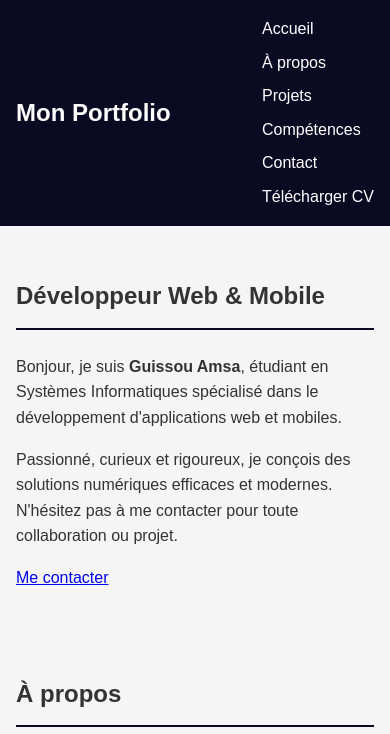
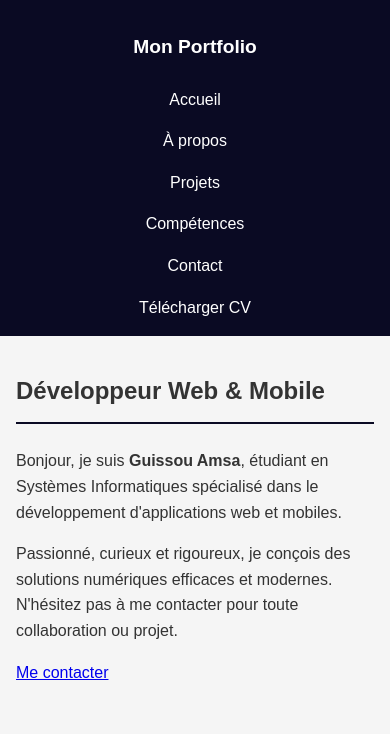
Before and after one commit to GUISSOU756/Portfolio, a plain HTML site: page index.html in a window 390 px wide. Shown: the top 734 px of the page. Drawn offline with Linux system fonts and the light colour scheme.

Commit message:
Update style.css

```diff
--- a/style.css
+++ b/style.css
@@ -3,8 +3,16 @@ body {
     margin: 0;
     font-family: Arial, sans-serif;
     line-height: 1.6;
-    background-color: #f5f5f5; /* Couleur de fond claire */
+    background-color: #f5f5f5;
     color: #333;
+    scroll-behavior: smooth;
+    animation: fadeIn 1s ease-in;
+}
+
+/* Animation d'apparition */
+@keyframes fadeIn {
+    from { opacity: 0; transform: translateY(10px); }
+    to { opacity: 1; transform: translateY(0); }
 }
 
 /* Navigation */
@@ -15,8 +23,13 @@ header {
     position: sticky;
     top: 0;
     z-index: 1000;
+    animation: slideDown 0.5s ease-in-out;
 }
 
+@keyframes slideDown {
+    from { top: -100px; opacity: 0; }
+    to { top: 0; opacity: 1; }
+}
 
 nav {
     max-width: 1000px;
@@ -25,6 +38,7 @@ nav {
     justify-content: space-between;
     align-items: center;
     padding: 0 1em;
+    flex-wrap: wrap;
 }
 
 nav h1 {
@@ -42,11 +56,12 @@ nav ul {
 nav a {
     color: white;
     text-decoration: none;
-    transition: color 0.3s;
+    transition: color 0.3s ease, transform 0.3s ease;
 }
 
 nav a:hover {
     color: #00bcd4;
+    transform: scale(1.05);
 }
 
 /* Sections */
@@ -54,12 +69,14 @@ section {
     max-width: 1000px;
     margin: auto;
     padding: 2em 1em;
+    animation: fadeIn 1s ease;
 }
 
 section h2 {
     border-bottom: 2px solid #0a0a23;
     padding-bottom: 0.5em;
     margin-bottom: 1em;
+    animation: fadeIn 1s ease;
 }
 
 .projet {
@@ -68,6 +85,11 @@ section h2 {
     padding: 1em;
     border-left: 4px solid #0a0a23;
     box-shadow: 0 0 5px rgba(0,0,0,0.1);
+    transition: transform 0.3s;
+}
+
+.projet:hover {
+    transform: translateY(-5px);
 }
 
 /* Compétences */
@@ -83,7 +105,12 @@ section h2 {
     background-color: #0a0a23;
     color: white;
     padding: 0.5em 1em;
-    border-radius: 5px;
+    border-radius: 20px;
+    transition: background-color 0.3s;
+}
+
+#competences li:hover {
+    background-color: #00bcd4;
 }
 
 /* Formulaire de contact */
@@ -97,6 +124,8 @@ input, textarea {
     padding: 0.8em;
     border: 1px solid #ccc;
     border-radius: 4px;
+    width: 100%;
+    box-sizing: border-box;
 }
 
 button {
@@ -106,11 +135,12 @@ button {
     padding: 0.8em;
     border-radius: 4px;
     cursor: pointer;
-    transition: background-color 0.3s;
+    transition: background-color 0.3s, transform 0.2s;
 }
 
 button:hover {
     background-color: #00bcd4;
+    transform: scale(1.02);
 }
 
 /* Pied de page */
@@ -123,12 +153,28 @@ footer {
 
 /* Responsive */
 @media (max-width: 768px) {
+    nav {
+        flex-direction: column;
+        align-items: center;
+        gap: 0.5em;
+    }
+
     nav ul {
         flex-direction: column;
-        gap: 0.5em;
+        align-items: center;
+    }
+
+    section {
+        padding: 1em;
     }
 
     #competences ul {
         flex-direction: column;
+        align-items: flex-start;
+    }
+
+    nav h1 {
+        font-size: 1.2em;
+        text-align: center;
     }
 }
```
